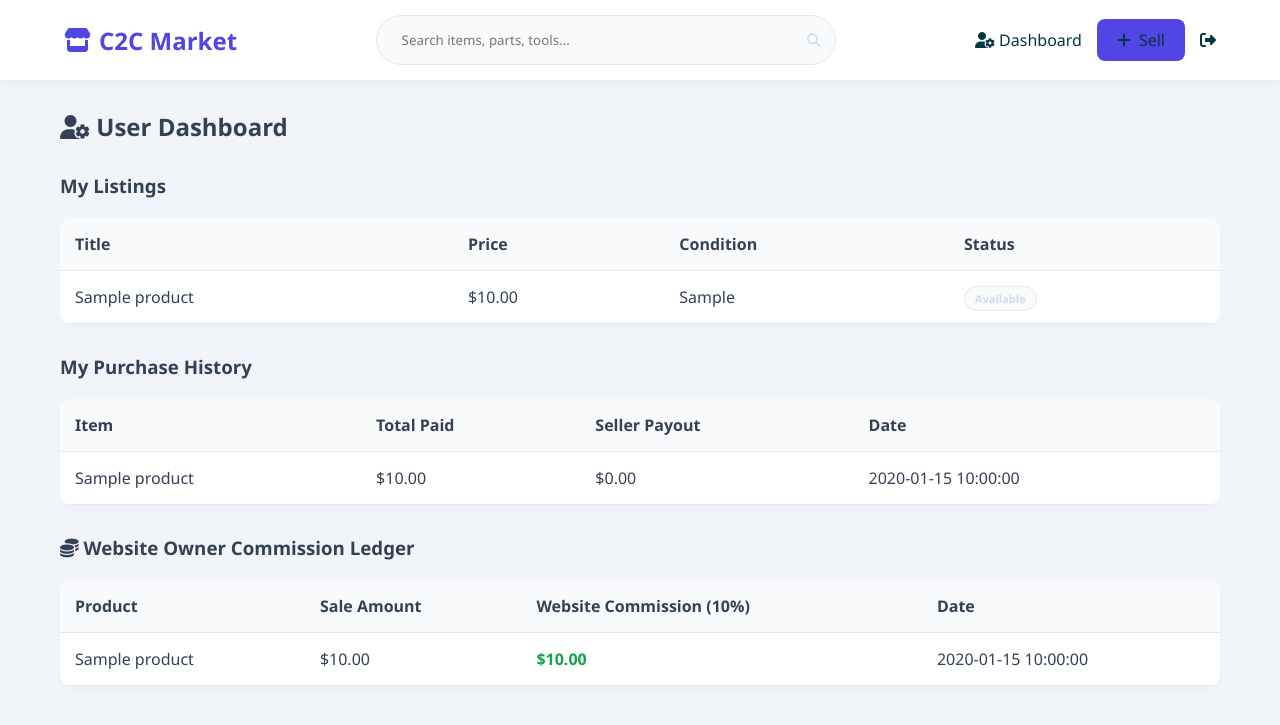
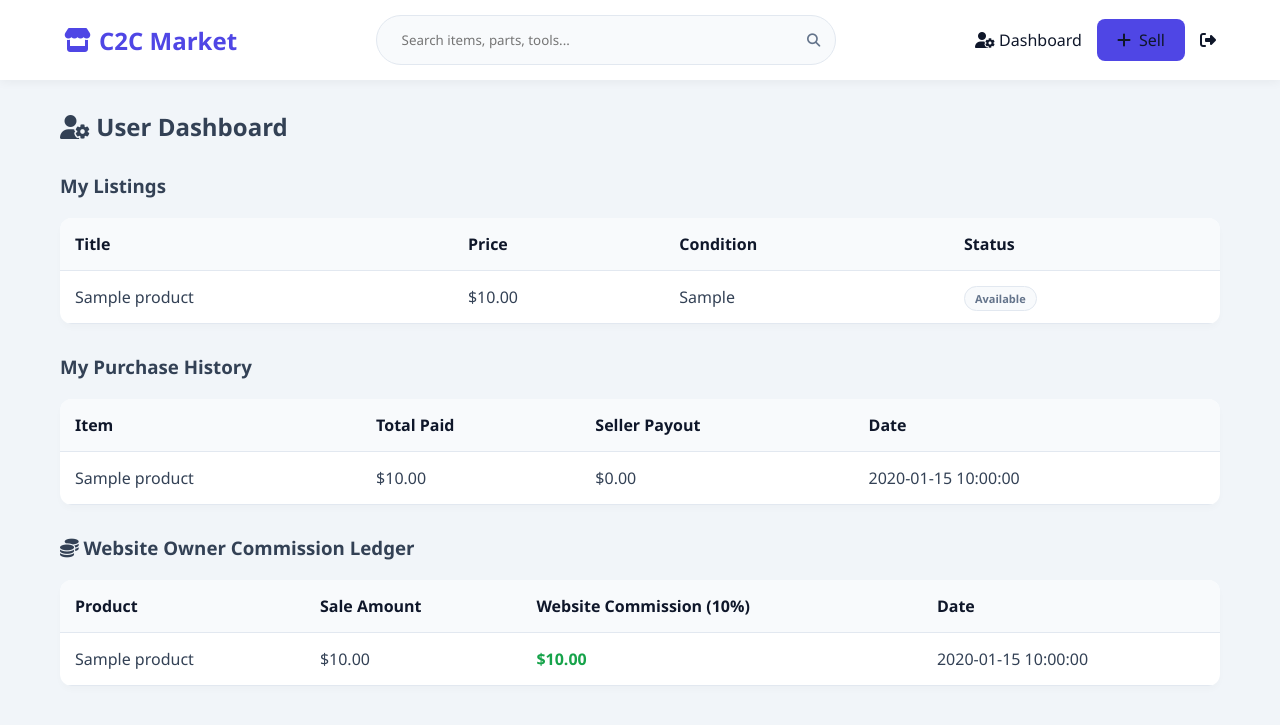
Before and after one commit to biniyamabayneh08-coder/c2c, a PHP site: page /dashboard.php in a window 1280 px wide. Shown: the top 725 px of the page. Run offline with PHP 8.4, Linux system fonts and the light colour scheme; the visitor is signed in with stand-in values (Sample User, id 1); tables that the repository leaves empty or names only in its code hold one stand-in row (values such as "Sample post").

Commit message:
Update CSS variables for improved color consistency and accessibility

```diff
--- a/style.css
+++ b/style.css
@@ -1,21 +1,23 @@
+
 :root {
     --primary: #4f46e5;
-    --primary-hover: #3929ed;
-    --dark: #043543;
+    --primary-hover: #3730a3;
+    --dark: #0f172a;
     --light: #f8fafc;
-    --gray: #d1dceb;
+    --gray: #64748b;
     --border: #e2e8f0;
     --success: #16a34a;
-    --danger: #f90000;
+    --danger: #dc2626;
     --radius: 12px;
 }
+
 * { margin: 0; padding: 0; box-sizing: border-box; font-family: 'Segoe UI', system-ui, sans-serif; }
 body { background-color: #f1f5f9; color: #334155; }
 
 .navbar { background: white; padding: 15px 5%; display: flex; justify-content: space-between; align-items: center; box-shadow: 0 2px 10px rgba(0,0,0,0.05); position: sticky; top: 0; z-index: 100; }
 .logo { font-size: 24px; font-weight: 800; color: var(--primary); text-decoration: none; display: flex; align-items: center; gap: 8px; }
 .search-bar { display: flex; width: 40%; background: var(--light); border-radius: 30px; padding: 5px 15px; border: 1px solid var(--border); }
-.search-bar input { border: none; background: transparent; width: 100%; padding: 10px; outline: none; }
+.search-bar input { border: none; background: transparent; width: 100%; padding: 10px; outline: none; color: var(--dark); }
 .search-bar button { background: transparent; border: none; color: var(--gray); cursor: pointer; }
 .nav-links { display: flex; gap: 15px; align-items: center; }
 .nav-links a { text-decoration: none; color: var(--dark); font-weight: 500; transition: 0.3s; }
@@ -24,12 +26,15 @@ body { background-color: #f1f5f9; color: #334155; }
 .btn { padding: 10px 20px; border-radius: 8px; font-weight: 600; text-decoration: none; cursor: pointer; border: none; display: inline-flex; align-items: center; gap: 8px; transition: 0.2s; }
 .btn-primary { background: var(--primary); color: white; }
 .btn-primary:hover { background: var(--primary-hover); transform: translateY(-2px); }
-.btn-success { background: var(--success); color: rgb(240, 240, 134); }
+.btn-success { background: var(--success); color: white; }
+.btn-success:hover { background: #15803d; }
 .btn-danger { background: var(--danger); color: white; }
+.btn-danger:hover { background: #b91c1c; }
+
 .container { max-width: 1200px; margin: 30px auto; padding: 0 20px; }
 
 .categories { display: flex; gap: 15px; overflow-x: auto; padding-bottom: 10px; margin-bottom: 30px; }
-.cat-pill { padding: 10px 20px; background: white; border: 1px solid var(--border); border-radius: 30px; text-decoration: none; color: var(--dark); white-space: nowrap; transition: 0.3s; font-weight: 500;}
+.cat-pill { padding: 10px 20px; background: white; border: 1px solid var(--border); border-radius: 30px; text-decoration: none; color: var(--dark); white-space: nowrap; transition: 0.3s; font-weight: 500; }
 .cat-pill:hover, .cat-pill.active { background: var(--primary); color: white; border-color: var(--primary); }
 
 .grid { display: grid; grid-template-columns: repeat(auto-fill, minmax(280px, 1fr)); gap: 25px; }
@@ -45,7 +50,7 @@ body { background-color: #f1f5f9; color: #334155; }
 .card-form { background: white; padding: 30px; border-radius: var(--radius); max-width: 600px; margin: 0 auto; box-shadow: 0 4px 10px rgba(0,0,0,0.05); }
 .form-group { margin-bottom: 20px; }
 .form-group label { display: block; font-weight: 600; margin-bottom: 8px; color: var(--dark); }
-.form-control { width: 100%; padding: 12px; border: 1px solid var(--border); border-radius: 8px; background: var(--light); transition: 0.3s; }
+.form-control { width: 100%; padding: 12px; border: 1px solid var(--border); border-radius: 8px; background: var(--light); color: var(--dark); transition: 0.3s; }
 .form-control:focus { outline: none; border-color: var(--primary); background: white; box-shadow: 0 0 0 3px rgba(79, 70, 229, 0.1); }
 
 .product-layout { display: grid; grid-template-columns: 1fr 1fr; gap: 40px; background: white; padding: 30px; border-radius: var(--radius); }
@@ -55,7 +60,7 @@ body { background-color: #f1f5f9; color: #334155; }
 
 .table { width: 100%; border-collapse: collapse; background: white; border-radius: var(--radius); overflow: hidden; box-shadow: 0 4px 6px rgba(0,0,0,0.02); margin-top: 20px; }
 .table th, .table td { padding: 15px; text-align: left; border-bottom: 1px solid var(--border); }
-.table th { background: var(--light); font-weight: 600; }
+.table th { background: var(--light); font-weight: 600; color: var(--dark); }
 
 @media (max-width: 768px) {
     .navbar { flex-direction: column; gap: 15px; }
```
